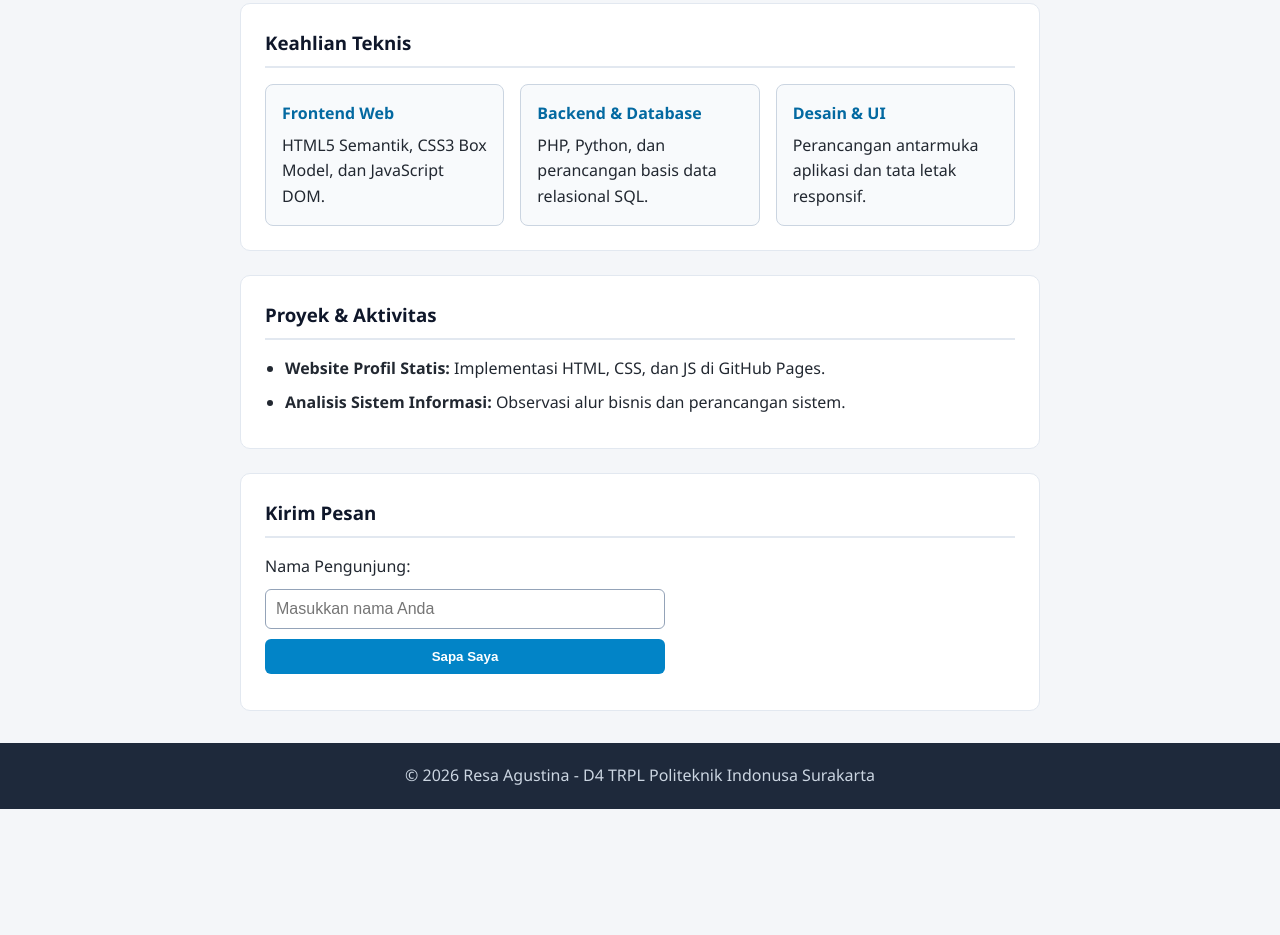
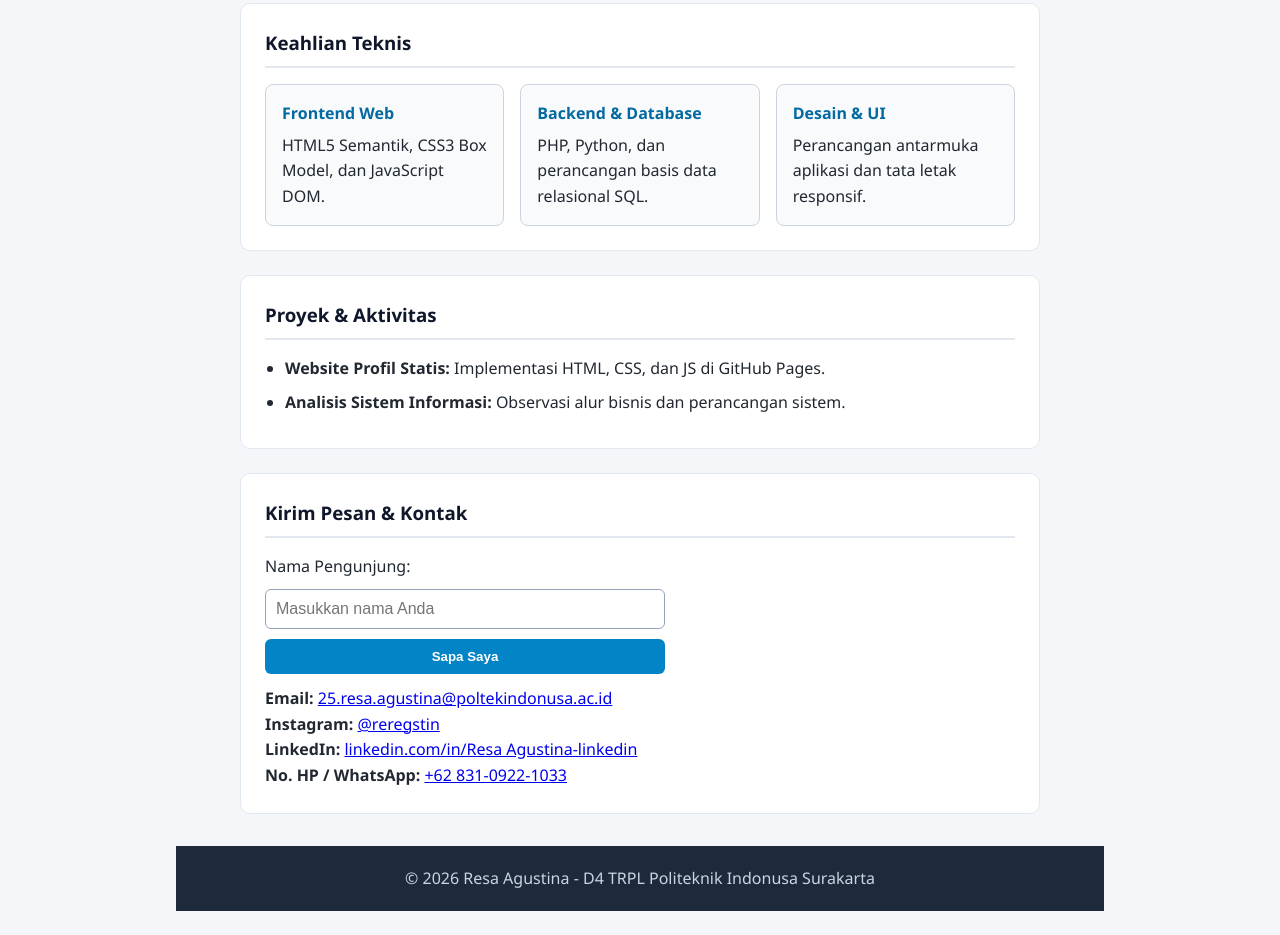
Before and after one commit to ResaAgustinaB25027/my-web-profile, a plain HTML site: page index.html in a window 1280 px wide. Shown: the part 320-1255 px from the top of the page. Before the commit the page ends 1129 px from the top, so only its background shows below. Drawn offline with Linux system fonts and the light colour scheme.

Commit message:
Update index.html

```diff
--- a/index.html
+++ b/index.html
@@ -59,16 +59,22 @@
             </ul>
         </section>
 
-        <section id="kontak" class="card-section">
-            <h3>Kirim Pesan</h3>
+       <section id="kontak" class="card-section">
+            <h3>Kirim Pesan & Kontak</h3>
             <form id="contact-form">
                 <label for="visitor-name">Nama Pengunjung:</label>
                 <input type="text" id="visitor-name" placeholder="Masukkan nama Anda" required>
                 <button type="submit" class="btn-primary">Sapa Saya</button>
             </form>
             <p id="greeting-output" class="greeting-text"></p>
+
+            <div class="contact-links">
+                <p><strong>Email:</strong> <a href="mailto:25.resa.agustina@poltekindonusa.ac.id">25.resa.agustina@poltekindonusa.ac.id</a></p>
+                <p><strong>Instagram:</strong> <a href="https://www.instagram.com/reregstin?bqrl=MWw2Q5YTVxNdpag==" target="_blank" rel="noopener noreferrer">@reregstin</a></p>
+                <p><strong>LinkedIn:</strong> <a href="https://https://www.linkedin.com/in/resa-agustina-943731421?utm_source=share_via&utm_content=profile&utm_medium=member_android" target="_blank" rel="noopener noreferrer">linkedin.com/in/Resa Agustina-linkedin</a></p>
+                <p><strong>No. HP / WhatsApp:</strong> <a href="https://wa.me/6283109221033" target="_blank" rel="noopener noreferrer">+62 831-0922-1033</a></p>
+            </div>
         </section>
-    </main>
 
     <footer id="main-footer">
         <p>&copy; 2026 Resa Agustina - D4 TRPL Politeknik Indonusa Surakarta</p>
```
